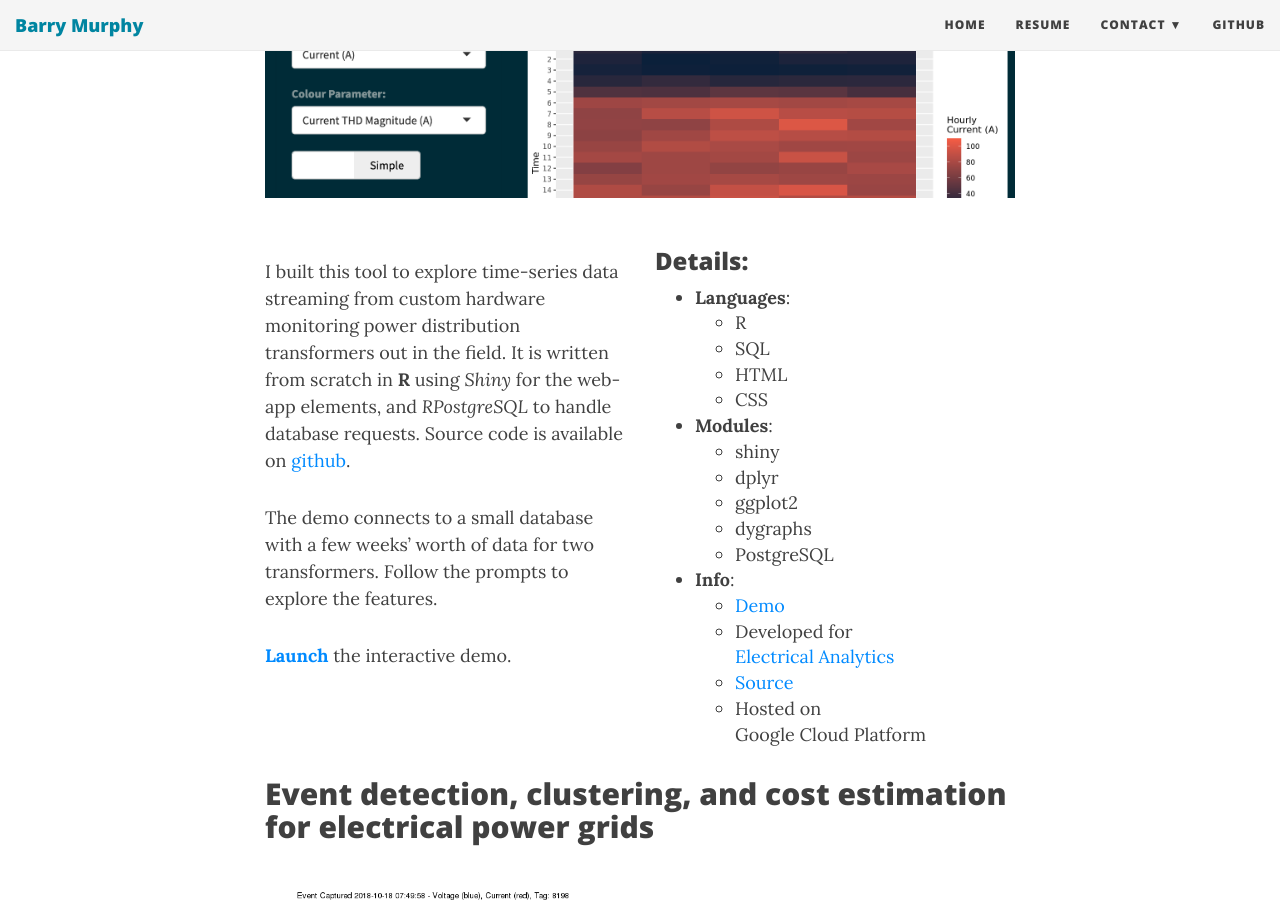
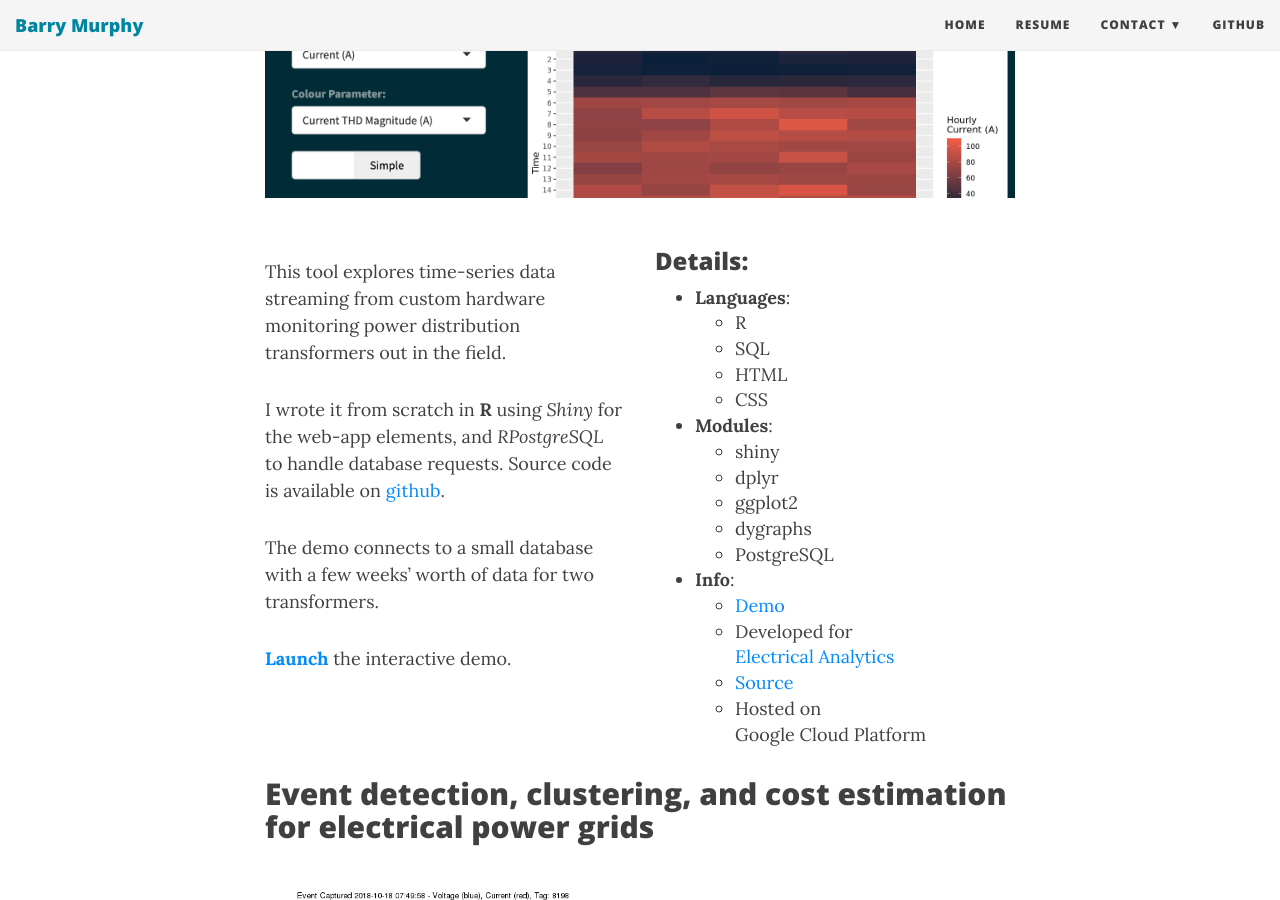
Before and after one commit to baztastic/baztastic.github.io, a Jekyll site: the page built from index.md, in a window 1280 px wide and 900 px high, scrolled down 1151 px. Built offline with Jekyll 4.4.1, drawn with Linux system fonts in a browser that asks for light colours; nearby versions of some CDN libraries; the list of posts is cut into pages by our own code.

Commit message:
fixed text

```diff
--- a/index.md
+++ b/index.md
@@ -50,9 +50,11 @@ Check out some featured past projects below:
 
 <div class="row">
   <div class="col-md-6" markdown="1">
-  I built this tool to explore time-series data streaming from custom hardware monitoring power distribution transformers out in the field. It is written from scratch in **R** using *Shiny* for the web-app elements, and *RPostgreSQL* to handle database requests. Source code is available on [github](https://github.com/baztastic/trafodata).
+  This tool explores time-series data streaming from custom hardware monitoring power distribution transformers out in the field.
 
-  The demo connects to a small database with a few weeks' worth of data for two transformers. Follow the prompts to explore the features.
+  I wrote it from scratch in **R** using *Shiny* for the web-app elements, and *RPostgreSQL* to handle database requests. Source code is available on [github](https://github.com/baztastic/trafodata).
+
+  The demo connects to a small database with a few weeks' worth of data for two transformers.
 
   [**Launch**](http://demo.nanobaz.com:3838/shiny-ui/) the interactive demo.
   </div>
```
